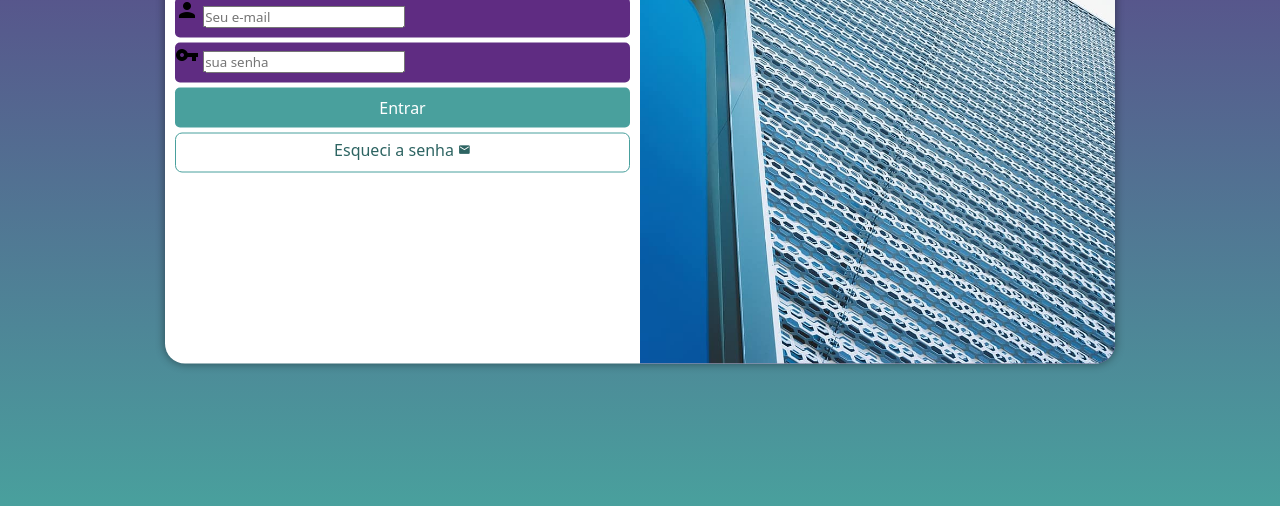
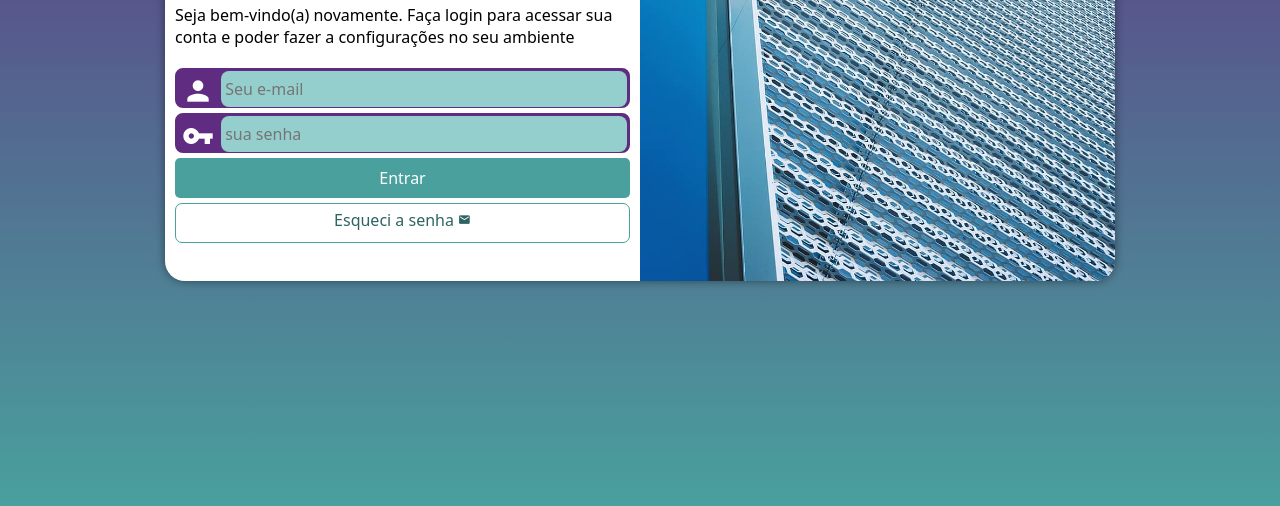
Before and after one commit to joycebatistasousa/projeto-login, a plain HTML site: page index.html in a window 1280 px wide. Shown: the part 294-800 px from the top of the page. Drawn offline with Linux system fonts and the light colour scheme.

Commit message:
projeto finalizado

```diff
--- a/estilos/media-query.css
+++ b/estilos/media-query.css
@@ -10,6 +10,7 @@
 
     section#login {
         width: 80vw; /*tela de login maior*/
+        height: 280px;
      }
 
      section#login > div#imagem {
@@ -31,6 +32,7 @@
 
     section#login {
         width: 950px;
+        height: 350px;
     }
 
     section#login > div#imagem {
@@ -49,6 +51,7 @@
      }
 
      div#formulario > p {
-        font-size: 1.2em;
+        font-size: 1em;
+        margin: 20px 0px;
     }
 }
--- a/estilos/style.css
+++ b/estilos/style.css
@@ -37,7 +37,6 @@
     position: absolute;
     top: 50%;
     left: 50%;
-    transform: translate(-50%, -50%);
     overflow: hidden; /* tudo que tiver fora da borda vai ficar escondido */
 
     background-color: white;
@@ -47,6 +46,7 @@
     box-shadow: 0px 0px 10px rgba(0, 0, 0, 0.450);
 
     transition: width .3s, height .3s; /*animação ao alternar as tela menor/maior*/
+    transform: translate(-50%, -50%);
     transition-timing-function: ease;
 }
 
@@ -74,16 +74,40 @@
 
 form > div.campo {
     background-color: #5f2c82;
+    border: 2px solid #5f2c82;
     display: block;
     width: 100%;
     height: 40px;
-    border-radius: 5px;
+    border-radius: 8px;
     margin: 5px 0px;
 }
 
 div.campo > label {
     display: none;
 }
+
+div.campo > i {
+    color: white;
+    font-size: 2em;
+    width: 40px;
+    padding: 5px;
+}
+
+div.campo > input {
+    background-color: #94cfcd;
+    font-size: 1em;
+    width: calc(100% - 45px); /*cálculo*/
+    height: 100%;
+    border: 0px;
+    border-radius: 8px;
+    padding: 4px;
+    transform: translateY(-12px); /*sempre última linha do seletor*/
+}
+
+div.campo > input:focus-within { /*caixa com foco*/
+    background-color: white;
+}
+
 
 form > input[type=submit] {
     display: block;
```
